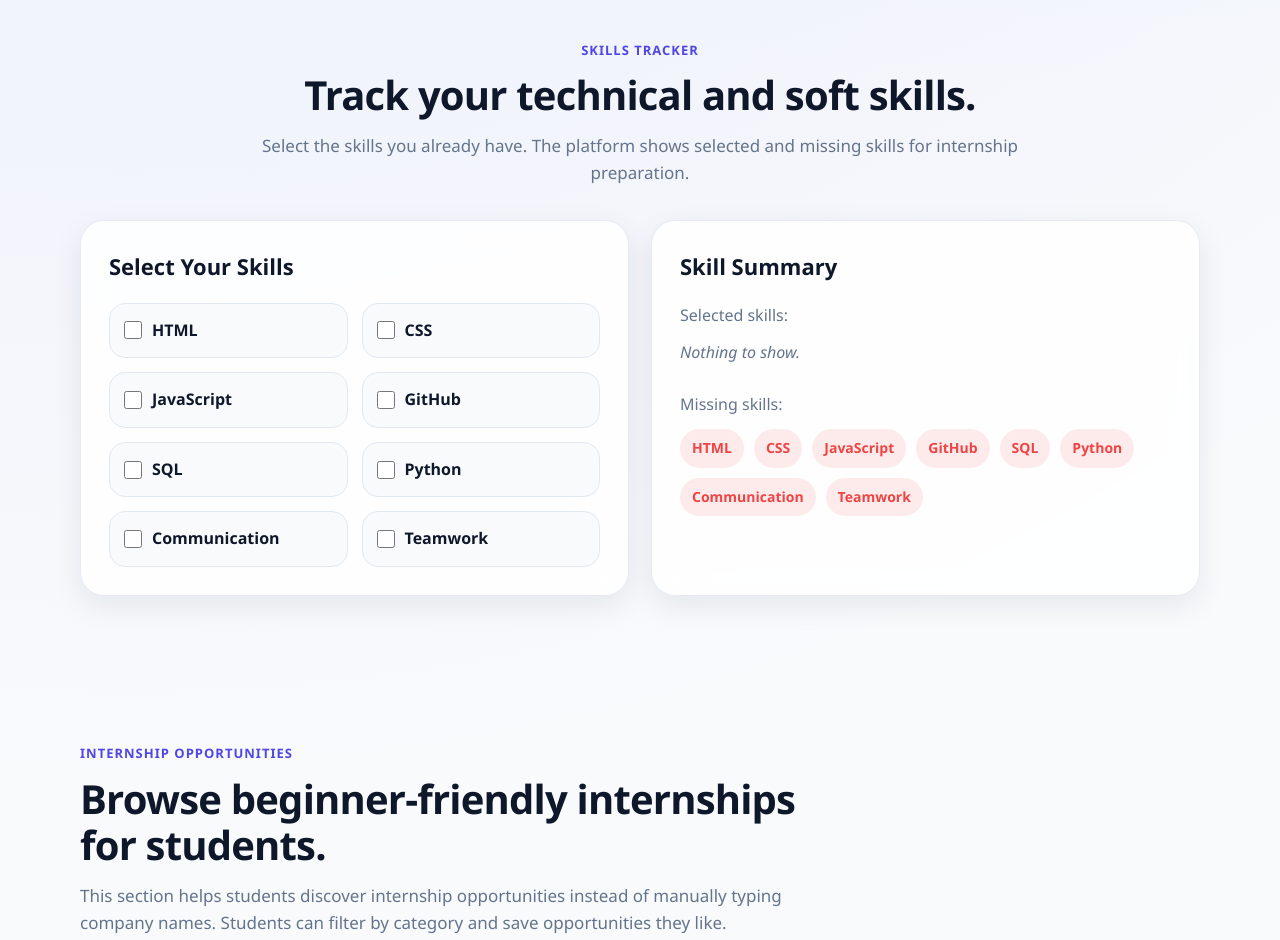
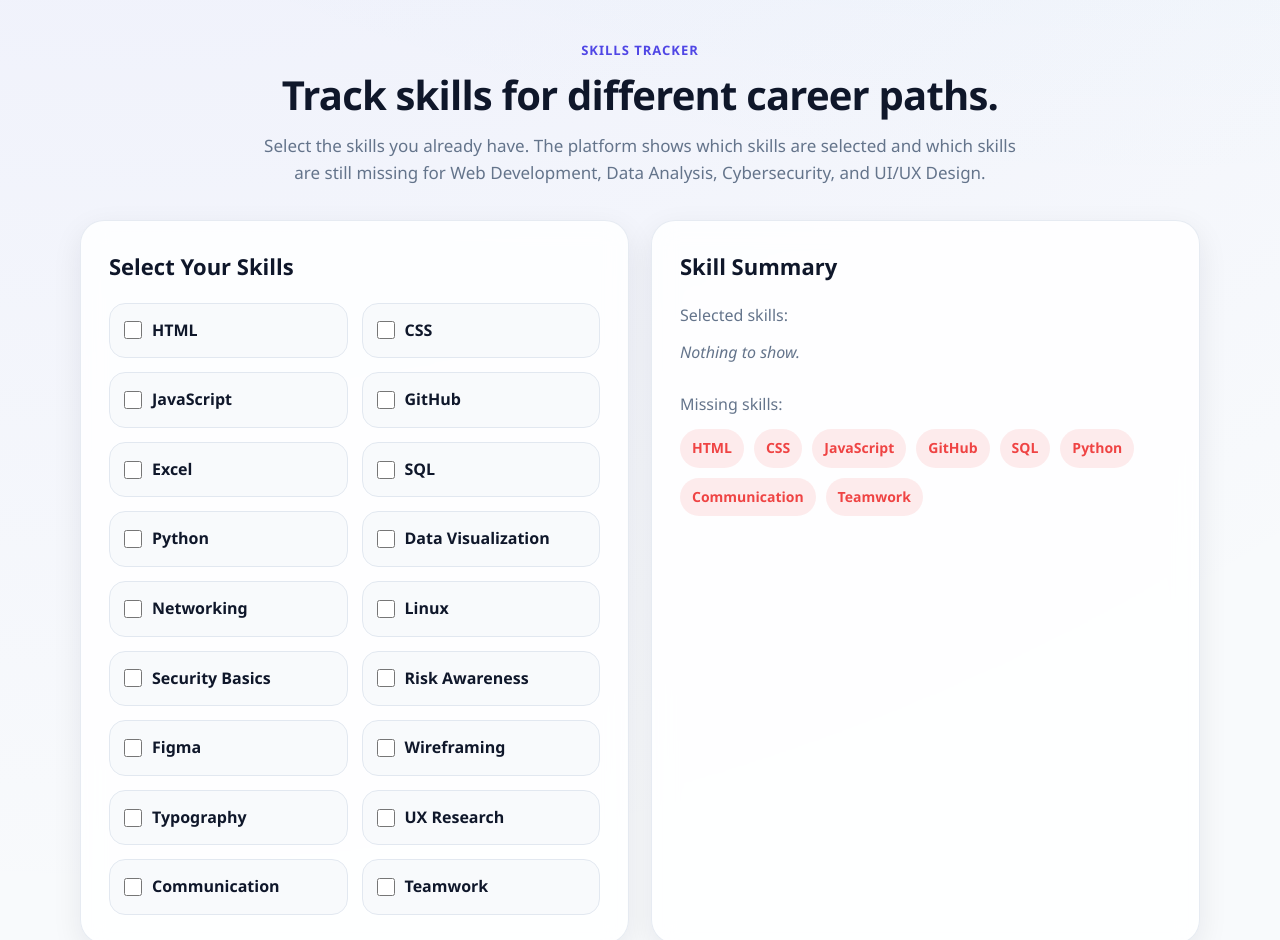
Before and after one commit to kiravinarskaa/mini_project-internship, a plain HTML site: page index.html in a window 1280 px wide. Shown: the part 2180-3120 px from the top of the page. Drawn offline with Linux system fonts and the light colour scheme.

Commit message:
Update index.html

```diff
--- a/index.html
+++ b/index.html
@@ -198,10 +198,11 @@
     <section class="section" id="skills">
         <div class="section-title">
             <span>Skills Tracker</span>
-            <h2>Track your technical and soft skills.</h2>
+            <h2>Track skills for different career paths.</h2>
 <p>
-                Select the skills you already have. The platform shows selected
-                and missing skills for internship preparation.
+    Select the skills you already have. The platform shows which skills are selected
+    and which skills are still missing for Web Development, Data Analysis,
+    Cybersecurity, and UI/UX Design.
 </p>
         </div>
 
@@ -211,12 +212,31 @@
                 <h3>Select Your Skills</h3>
 
                 <div class="skills-grid">
+    <!-- Web Development -->
     <label><input type="checkbox" class="skill-check" value="HTML"> HTML</label>
     <label><input type="checkbox" class="skill-check" value="CSS"> CSS</label>
     <label><input type="checkbox" class="skill-check" value="JavaScript"> JavaScript</label>
     <label><input type="checkbox" class="skill-check" value="GitHub"> GitHub</label>
+
+    <!-- Data Analyst -->
+    <label><input type="checkbox" class="skill-check" value="Excel"> Excel</label>
     <label><input type="checkbox" class="skill-check" value="SQL"> SQL</label>
     <label><input type="checkbox" class="skill-check" value="Python"> Python</label>
+    <label><input type="checkbox" class="skill-check" value="Data Visualization"> Data Visualization</label>
+
+    <!-- Cybersecurity -->
+    <label><input type="checkbox" class="skill-check" value="Networking"> Networking</label>
+    <label><input type="checkbox" class="skill-check" value="Linux"> Linux</label>
+    <label><input type="checkbox" class="skill-check" value="Security Basics"> Security Basics</label>
+    <label><input type="checkbox" class="skill-check" value="Risk Awareness"> Risk Awareness</label>
+
+    <!-- UI/UX Design -->
+    <label><input type="checkbox" class="skill-check" value="Figma"> Figma</label>
+    <label><input type="checkbox" class="skill-check" value="Wireframing"> Wireframing</label>
+    <label><input type="checkbox" class="skill-check" value="Typography"> Typography</label>
+    <label><input type="checkbox" class="skill-check" value="UX Research"> UX Research</label>
+
+    <!-- Soft Skills -->
     <label><input type="checkbox" class="skill-check" value="Communication"> Communication</label>
     <label><input type="checkbox" class="skill-check" value="Teamwork"> Teamwork</label>
 </div>
```
Lines whose indentation alone changed are shown as unchanged.
